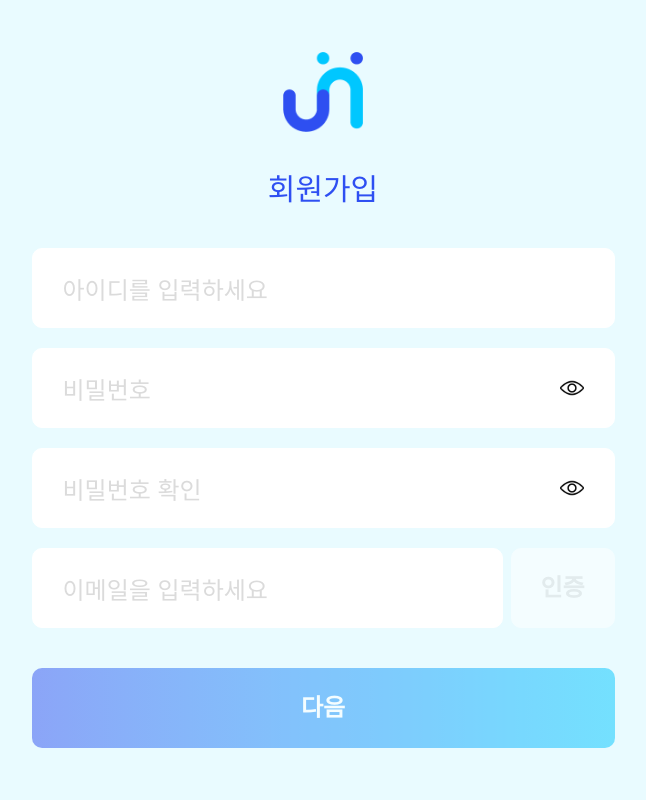
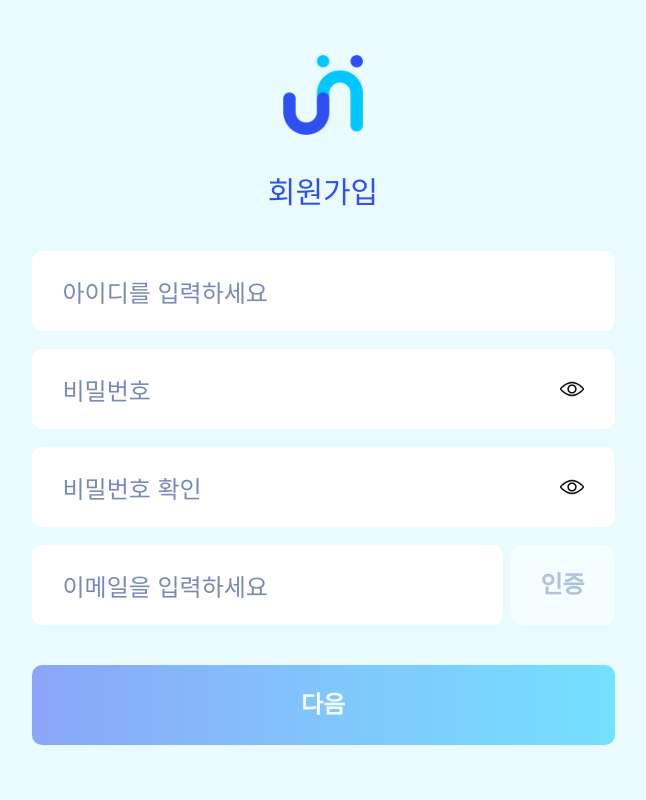
Before and after one commit to FRONTENDBOOTCAMP-14th/Final-project-team9, a Next.js app: page /sign-up in a window 1280 px wide. Shown: the top 800 px of the page, without its empty margins (317-963 px from the left). Built offline with nearby package versions, Linux system fonts and the light colour scheme; no server answers; a web font is replaced by a local one.

Commit message:
style : - 마우스 포인터 변경 - 페이지 레이아웃 수정

```diff
--- a/src/components/auth/EmailVerification.tsx
+++ b/src/components/auth/EmailVerification.tsx
@@ -149,7 +149,7 @@ const EmailVerification = ({
         <Button
           type="button"
           variant="secondary"
-          className="h-[80px] w-[104px] rounded-[10px] border-[1px] border-white text-[#DBDBDB] text-[24px]"
+          className="h-[80px] w-[104px] rounded-[10px] border-[1px] border-white text-gray text-[24px] cursor-pointer"
           onClick={() => void sendAuthCode()}
           disabled={totalDisabled || isAuthCodeSent || isVerified}
         >
@@ -175,7 +175,7 @@ const EmailVerification = ({
           <Button
             type="button"
             variant="secondary"
-            className="h-[80px] w-[104px] rounded-[10px] border-[1px] border-[white] text-[#DBDBDB] text-[18px]"
+            className="h-[80px] w-[104px] rounded-[10px] border-[1px] border-[white] text-gray text-[18px] cursor-pointer"
             onClick={() => void verifyAuthCode()}
             disabled={totalDisabled || isVerified}
           >
--- a/src/components/auth/LoginForm.tsx
+++ b/src/components/auth/LoginForm.tsx
@@ -89,7 +89,7 @@ const LoginForm = () => {
         <Button
           type="submit"
           size="lg"
-          className="w-full h-[80px] text-[24px] mt-[40px]"
+          className="w-full h-[80px] text-[24px] mt-[40px] cursor-pointer"
         >
           로그인
         </Button>
--- a/src/components/auth/ProfileForm.tsx
+++ b/src/components/auth/ProfileForm.tsx
@@ -153,7 +153,7 @@ const ProfileForm = () => {
 
   return (
     <div className="w-full max-w-[615px]">
-      <div className="flex justify-center mb-[50px]">
+      <div className="flex justify-center mb-[48px]">
         {/* 프로필 사진 업로드 부분 */}
         <button
           type="button"
--- a/src/components/auth/SignUpForm.tsx
+++ b/src/components/auth/SignUpForm.tsx
@@ -107,7 +107,7 @@ const SignUpForm = () => {
           error={idError ?? ""}
           disabled={isVerified}
         />
-        <div className="mt-[20px]">
+        <div className="mt-[18px]">
           <PasswordInput
             id="signup-password"
             label="비밀번호"
@@ -118,7 +118,7 @@ const SignUpForm = () => {
             disabled={isVerified}
           />
         </div>
-        <div className="mt-[20px]">
+        <div className="mt-[18px]">
           <PasswordInput
             id="signup-password-confirm"
             label="비밀번호 확인"
@@ -129,7 +129,7 @@ const SignUpForm = () => {
             disabled={isVerified}
           />
         </div>
-        <div className="mt-[20px]">
+        <div className="mt-[18px]">
           <EmailVerification
             email={email}
             setEmail={setEmail}
--- a/src/components/auth/TechStackForm.tsx
+++ b/src/components/auth/TechStackForm.tsx
@@ -133,7 +133,7 @@ const TechStackSelect = ({ nickname }: TechStackSelectProps) => {
       <form onSubmit={(e) => void handleSubmit(e)} className="flex flex-col">
         <div className="relative">
           <div className="w-full h-[80px] rounded-[10px] border border-gray-300 bg-white flex items-center justify-between px-[30px]">
-            <span className="text-black text-[24px] flex-shrink-0 mr-4">
+            <span className="text-deep text-[24px] flex-shrink-0 mr-4 cursor-default">
               Tech Stack
             </span>
             <input
@@ -148,7 +148,7 @@ const TechStackSelect = ({ nickname }: TechStackSelectProps) => {
               onKeyDown={handleKeyDown}
               placeholder={placeholderText}
               disabled={isMaxSelected}
-              className="flex-grow h-full bg-transparent text-[24px] text-black placeholder:text-[#D9D9D9] focus:outline-none disabled:bg-transparent"
+              className="flex-grow h-full bg-transparent text-[24px] text-black placeholder:text-gray focus:outline-none disabled:bg-transparent"
               autoComplete="off"
             />
           </div>
--- a/src/components/common/LabeledInput.tsx
+++ b/src/components/common/LabeledInput.tsx
@@ -40,10 +40,10 @@ const LabeledInput = ({
   );
 
   const labelStyles = twMerge(
-    "absolute left-[30px] text-[#DBDBDB] transition-all duration-200 ease-in-out pointer-events-none",
+    "absolute left-[30px] text-gray transition-all duration-200 ease-in-out pointer-events-none",
     "top-[24px] text-[24px]",
-    "peer-focus:top-[12px] peer-focus:text-[16px] peer-focus:text-[#DBDBDB]",
-    "peer-[:not(:placeholder-shown)]:top-[12px] peer-[:not(:placeholder-shown)]:text-[16px] peer-[:not(:placeholder-shown)]:text-[#DBDBDB]",
+    "peer-focus:top-[12px] peer-focus:text-[16px] peer-focus:text-gray",
+    "peer-[:not(:placeholder-shown)]:top-[12px] peer-[:not(:placeholder-shown)]:text-[16px] peer-[:not(:placeholder-shown)]:text-gray",
   );
 
   return (
--- a/src/components/mainpage/GuideSection.tsx
+++ b/src/components/mainpage/GuideSection.tsx
@@ -31,7 +31,7 @@ export default function GuideSection() {
       className="bg-[#E9fbff] pt-[300px] pb-[100px]"
       aria-labelledby="guide-section-heading"
     >
-      <div className="max-w-[1920px] mx-auto px-8">
+      <div className="max-w-[1920px] mx-auto px-16">
         <h2
           id="guide-section-heading"
           className={`text-center text-[length:var(--text-12)] font-bold text-[color:var(--color-primary)] mb-[24px] ${jalnan.className}`}
--- a/src/components/mainpage/MainPageButton.tsx
+++ b/src/components/mainpage/MainPageButton.tsx
@@ -74,7 +74,7 @@ export default function MainPageButton() {
         <button
           key={button.href}
           onClick={() => void handleClick(button)}
-          className={`${jalnan.className} ${buttonBaseStyles}`}
+          className={`${jalnan.className} ${buttonBaseStyles}  cursor-pointer`}
           aria-label={button.ariaLabel}
         >
           <span>{button.text}</span>
--- a/src/components/mainpage/ProjectSection.tsx
+++ b/src/components/mainpage/ProjectSection.tsx
@@ -159,10 +159,10 @@ export default async function ProjectSection() {
       className="bg-[#E9fbff] py-[100px]"
       aria-labelledby="project-section-heading"
     >
-      <div className="max-w-[1920px] mx-auto px-8">
+      <div className="max-w-[1920px] mx-auto px-12">
         <h2
           id="project-section-heading"
-          className={`text-center text-[length:var(--text-12)] font-bold text-[color:var(--color-primary)] mt-[150px] mb-[30px] ${jalnan.className}`}
+          className={`text-center text-[length:var(--text-12)] font-bold text-[color:var(--color-primary)] mt-[150px] mb-[10px] ${jalnan.className}`}
         >
           진행중인 프로젝트
         </h2>
@@ -179,7 +179,7 @@ export default async function ProjectSection() {
           {statsData.map((stat, index) => (
             <article
               key={index}
-              className="bg-white rounded-[20px] w-[300px] h-[200px] flex flex-col items-center pt-[27px]"
+              className="bg-white shadow-lg rounded-[20px] w-[300px] h-[200px] flex flex-col items-center pt-[27px]"
               role="listitem"
             >
               <div className="flex items-center justify-center w-[43px] h-[43px] mb-[16px]">
@@ -206,7 +206,7 @@ export default async function ProjectSection() {
 
         {/* 프로젝트 카드 그리드 */}
         <div
-          className="grid grid-cols-1 md:grid-cols-2 xl:grid-cols-4 gap-x-[30px] gap-y-[30px] max-w-[2100px] mx-auto"
+          className="grid grid-cols-1 md:grid-cols-2 xl:grid-cols-4 gap-y-[30px] max-w-[2100px] mx-auto justify-items-center"
           role="list"
           aria-label="프로젝트 목록"
         >
--- a/src/components/mypage/Taps.tsx
+++ b/src/components/mypage/Taps.tsx
@@ -558,7 +558,7 @@ export default function ProjectTabs({ userId, onProjectCountsChange }: Props) {
   const activeProjects = projects;
 
   return (
-    <div className=" mx-auto px-30 my-12">
+    <div className=" mx-auto px-36 mt-12 mb-20">
       {/* 탭 네비게이션 */}
       <div className="flex pt-[60px] pl-[50px] gap-[50px]">
         {TABS.map((tab) => (
```
Also changed, not shown: src/components/mypage/ProfileModal.tsx (+6 -6 lines).
